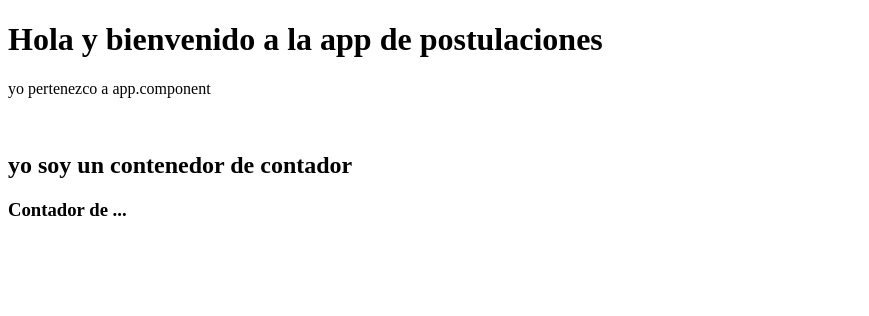
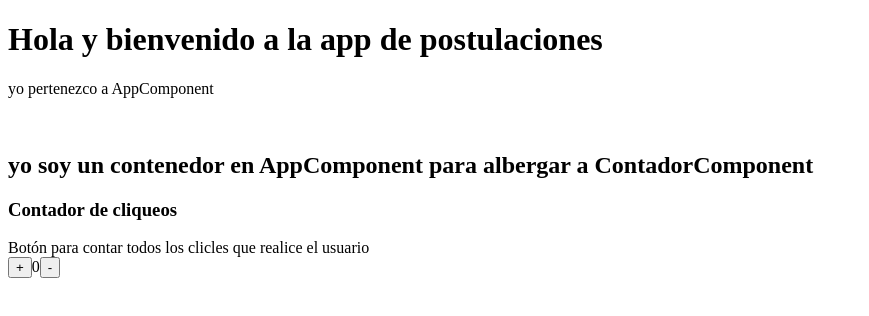
Before and after one commit to rigobersio/postulaciones, an Angular app in the folder postulaciones-angular-mongo/: page / in a window 1280 px wide. Shown: the top 316 px of the page, without its empty margins (0-869 px from the left). Built offline with nearby package versions, Linux system fonts and the light colour scheme.

Commit message:
(ryzen)edit:acontador.component;readme(gestión de logíca en el componente)

```diff
--- a/postulaciones-angular-mongo/src/app/app.component.html
+++ b/postulaciones-angular-mongo/src/app/app.component.html
@@ -1,9 +1,9 @@
 <main>
   <h1>Hola y bienvenido a la app de postulaciones</h1>
-  <p>yo pertenezco a app.component</p>
+  <p>yo pertenezco a AppComponent</p>
   <br/>
   <div>
-    <h2>yo soy un contenedor de contador</h2>
+    <h2>yo soy un contenedor en AppComponent para albergar a ContadorComponent</h2>
     <app-contador></app-contador>
   </div>
 
--- a/postulaciones-angular-mongo/src/app/contador/contador.component.html
+++ b/postulaciones-angular-mongo/src/app/contador/contador.component.html
@@ -1 +1,12 @@
-<h3>Contador de ...</h3>
+<h3>Contador de cliqueos</h3>
+<div>
+    <span>{{ title }}</span>
+    <br/>
+    <button id="button1" (click)="incrementar()">
+        +
+    </button>
+    <span>{{ numero }}</span>
+    <button id="button2" (click)="decrementar()">
+        -
+    </button>
+</div>
--- a/postulaciones-angular-mongo/src/app/contador/contador.component.ts
+++ b/postulaciones-angular-mongo/src/app/contador/contador.component.ts
@@ -8,5 +8,18 @@ import { Component } from "@angular/core";
 })
 
 export class ContadorComponent {
-    title = 'postulaciones-angular-mongo';
+    title: string;
+    numero: number;
+    constructor() {
+        this.title = 'Botón para contar todos los clicles que realice el usuario';
+        this.numero = 0;
+    }
+
+    incrementar() {
+        this.numero++;
+    };
+    decrementar() {
+        this.numero--;
+    };
+
 }
```
Also changed, not shown: 1 other file (tests, documents, lock files or other folders).
